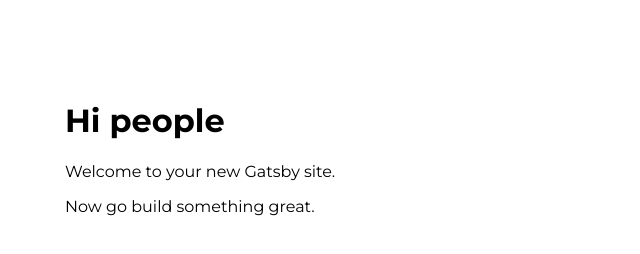
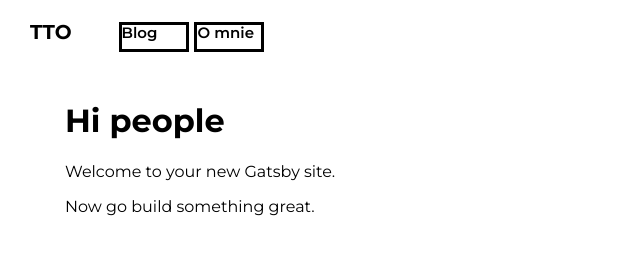
Before and after one commit to pawelpiatekProjects/TTO, a Gatsby site: page / in a window 1280 px wide. Shown: the whole page, without its empty margins (0-640 px from the left). Built offline with nearby package versions, Linux system fonts and the light colour scheme; Gatsby itself is replaced by a stand-in of ours.

Commit message:
added basic menu component to layout

```diff
--- a/gatsby-config.js
+++ b/gatsby-config.js
@@ -15,6 +15,7 @@ module.exports = {
     },
     `gatsby-transformer-sharp`,
     `gatsby-plugin-sharp`,
+    `gatsby-plugin-layout`,
     `gatsby-plugin-styled-components`,
     {
       resolve: `gatsby-plugin-prefetch-google-fonts`,
--- a/package.json
+++ b/package.json
@@ -8,6 +8,7 @@
     "babel-plugin-styled-components": "^1.10.7",
     "gatsby": "^2.19.7",
     "gatsby-image": "^2.2.39",
+    "gatsby-plugin-layout": "^1.1.22",
     "gatsby-plugin-manifest": "^2.2.39",
     "gatsby-plugin-offline": "^3.0.32",
     "gatsby-plugin-prefetch-google-fonts": "^1.4.3",
--- a/src/components/navigation/navigation.js
+++ b/src/components/navigation/navigation.js
@@ -1,34 +1,68 @@
 import React from 'react';
 import styled from 'styled-components';
-import {Link} from "gatsby";
+import { Link } from 'gatsby';
 
-const NavigationWrapper = styled.div`
+const NavigationWrapper = styled.nav`
+  position: absolute;
+  top: 20px;
+  left: 30px;
+  display: flex;
+  align-items: center;
+  justify-content: flex-start;
+  font-family: 'Montserrat';
 
+  a {
+    text-decoration: none;
+    color: inherit;
+  }
 `;
 
-const Navigation = styled.ul`
+const Logo = styled.span`
+  font-weight: 700;
+  font-size: 20px;
+  margin-right: 10px;
+`;
+
+const NavigationList = styled.ul`
+  list-style: none;
+  display: flex;
+`;
+
+const NavigationListItem = styled.li`
+  font-weight: 600;
+  font-size: 15px;
+  margin-left: 40px;
+  position: relative;
+
+  ::after{
+    position: absolute;
+    display: block;
+    top: -1px;
+    left: -3px;
+    content: '';
+    width: 70px;
+    height: 30px;
+    border: 3px solid #000;
+  }
+
+  &:hover{
+
+  }
+`;
 
 
-`;
 
-const NavigationItem = styled.li`
-
-
-`;
-
-const Navigation = () =>(
+const Navigation = () => (
   <NavigationWrapper>
-    <Navigation>
-      <NavigationItem>
-        <Link to="/">TTO</Link>
-      </NavigationItem>
-      <NavigationItem>
-        <Link to="/blog">BLog</Link>
-      </NavigationItem>
-      <NavigationItem>
+    <Logo><Link to="/">TTO</Link></Logo>
+    <NavigationList>
+      <NavigationListItem>
+        <Link to="/blog">Blog</Link>
+      </NavigationListItem>
+      <NavigationListItem>
         <Link to="/about">O mnie</Link>
-      </NavigationItem>
-    </Navigation>
+      </NavigationListItem>
+    </NavigationList>
   </NavigationWrapper>
 );
 
--- a/src/layouts/index.js
+++ b/src/layouts/index.js
@@ -1 +1,14 @@
-import React from 'react';
+import React from "react"
+import GlobalStyle from '../assets/styles/globalStyles';
+import Navigation from "../components/navigation/navigation"
+
+
+const MainLayout = ({children}) => (
+  <>
+    <GlobalStyle/>
+    <Navigation/>
+    {children}
+  </>
+);
+
+export default MainLayout;
--- a/src/pages/index.js
+++ b/src/pages/index.js
@@ -1,11 +1,7 @@
 import React from "react";
-import GlobalStyle from '../assets/styles/globalStyles';
-
-
 
 const IndexPage = () => (
   <>
-    <GlobalStyle/>
     <h1>Hi people</h1>
     <p>Welcome to your new Gatsby site.</p>
     <p>Now go build something great.</p>
```
Also changed, not shown: 1 other file.
